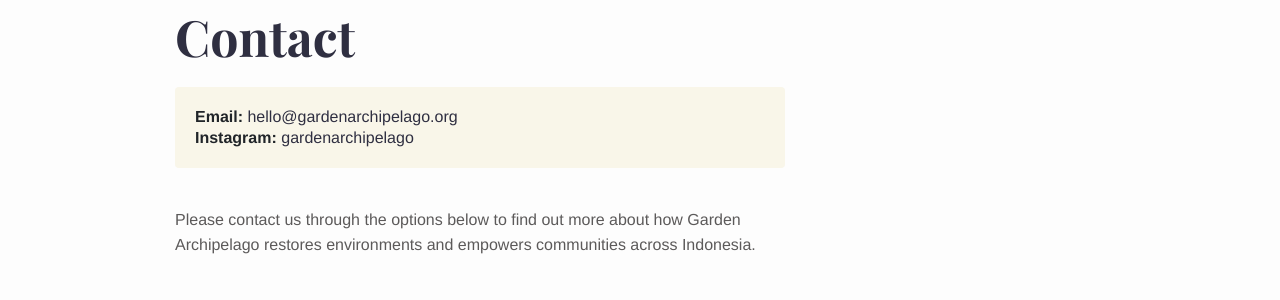
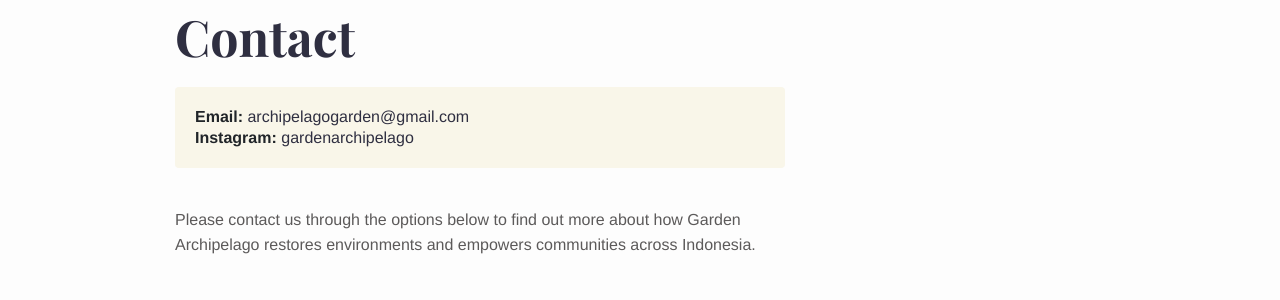
Before and after one commit to garden-archipelago/garden-archipelago.github.io, a Jekyll site: the page built from contact.md, in a window 1280 px wide. Shown: the part 155-455 px from the top of the page. Built offline with Jekyll 4.4.1, drawn with Linux system fonts in a browser that asks for light colours.

Commit message:
Update contact.yml

```diff
--- a/_data/contact.yml
+++ b/_data/contact.yml
@@ -1,3 +1,3 @@
-email: 'hello@gardenarchipelago.org'
+email: 'archipelagogarden@gmail.com'
 instagram: 'gardenarchipelago'
 contact_button_link: 'contact'
```
